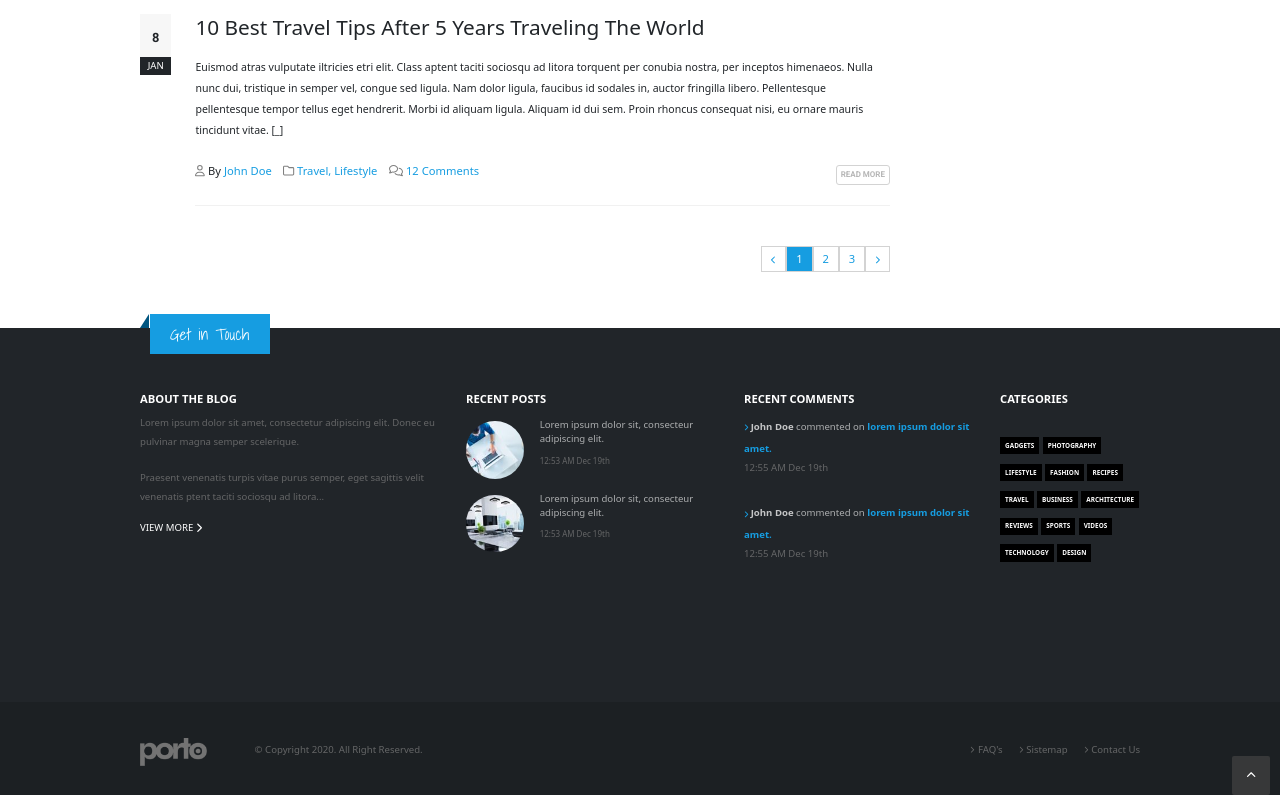
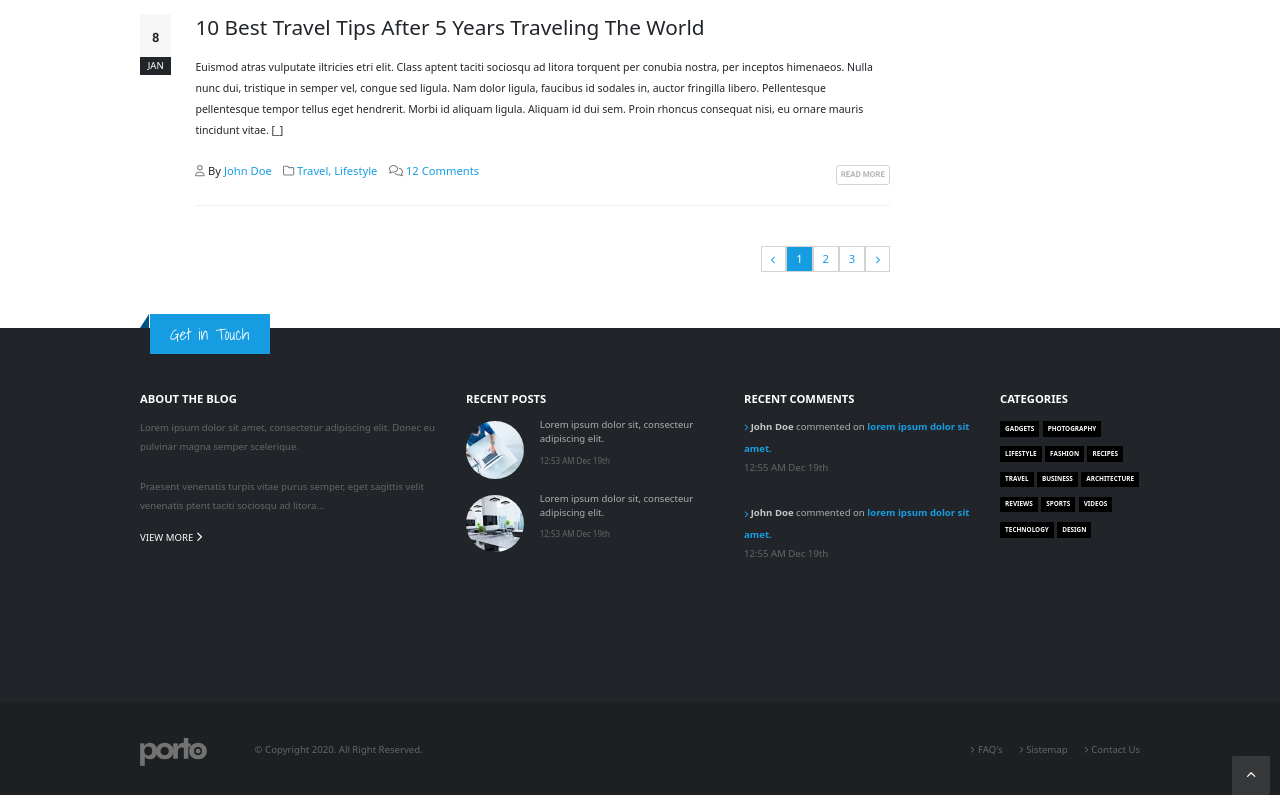
Before and after one commit to Luigi9411/proj-html-vuejs, a Vue app: page / in a window 1280 px wide. Shown: the part 4035-4830 px from the top of the page. Built offline with nearby package versions, Linux system fonts and the light colour scheme.

Commit message:
add-repository-footer

```diff
--- a/src/components/FooterPage.vue
+++ b/src/components/FooterPage.vue
@@ -135,6 +135,7 @@ export default {
                 }
                 .footer-paragrafy{
                   width: 310px;
+                  padding-top: .5em;
                   font-size: .6em;
                   line-height: 2em;
                   color: #656667;
@@ -149,11 +150,11 @@ export default {
                     flex-wrap: wrap;
                     width: 140px;
                     gap:.2em;
-                    margin-top: -2.5em;
+                    margin-top: -3.5em;
                     .list{
                         background-color: black;
                         color: white;
-                        padding: .6em .8em;
+                        padding: .4em .8em;
                         font-size: .4em;
                         margin-bottom: 1em;
                     }
```
